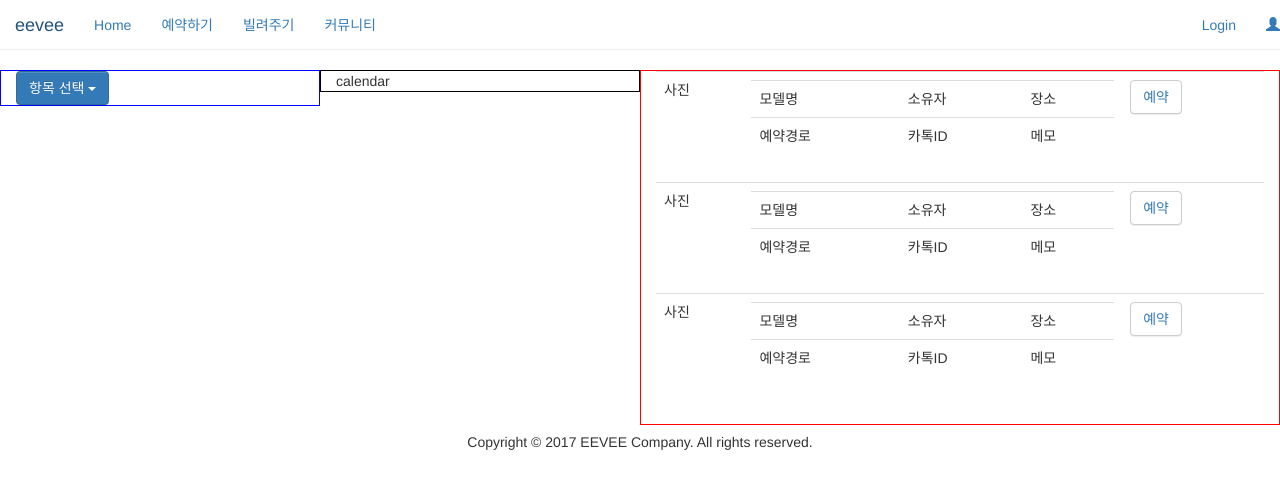
After one commit to YeHoonJang/eevee_project, a Django app: page /reservation in a window 1280 px wide. The commit adds this page. Shown: the top 489 px of the page. Run offline with Django 3.2, Linux system fonts and the light colour scheme; some libraries are stand-ins or nearby versions.

Commit message:
eevee commit

```diff
--- a/eevee/eevee/urls.py
+++ b/eevee/eevee/urls.py
@@ -1,6 +1,5 @@
-from django.conf.urls import url
+from django.conf.urls import include, url
 from django.contrib import admin
-
 from rental_gachon.template import views as ev_views
 
 urlpatterns = [
@@ -12,4 +11,8 @@ urlpatterns = [
     url(r'^logout_process', ev_views.logout_process, name='logout_process'),
     url(r'^user_registration_process', ev_views.user_registration_process, name='user_registration_process'),
     url(r'^status$', ev_views.status, name='status'),
+    url(r'^reservation$', ev_views.reservation, name='reservation'),
+    url(r'^lend$', ev_views.lend, name='lend'),
+    url(r'^accounts/', include('allauth.urls')),
+
 ]
--- a/eevee/rental_gachon/template/views.py
+++ b/eevee/rental_gachon/template/views.py
@@ -1,7 +1,6 @@
 from django.contrib.auth import authenticate
 from django.shortcuts import render
 from django.http import HttpResponse
-
 
 from django.contrib.auth.models import User
 from django.shortcuts import redirect
@@ -13,7 +12,6 @@ def index(request):
     except KeyError as e:
         return render(request, 'index.html')
     return render(request, 'index.html', {"login_id": email})
-
 
 
 def login(request):
@@ -49,11 +47,10 @@ def check_login(request):
                 return render(request, 'index.html', {"login_id": email})
             else:
                 status = "Password가 틀렸습니다"
-                return render(request, 'login_form.html', {"status": status })
+                return render(request, 'login_form.html', {"status": status})
         except User.DoesNotExist:
             status = "존재하지 않는 아이디입니다."
             return render(request, 'login_form.html', {"status": status})
-
 
 
 def user_registration_process(request):
@@ -79,5 +76,11 @@ def user_registration_process(request):
 
 
 def status(request):
-    if request.method == 'GET':
-        print("Hello world!")
+    return render(request, "status.html")
+
+
+def reservation(request):
+    return render(request, "reservation.html")
+
+def lend(request):
+    return render(request, "lend.html")
--- a/eevee/template/header.html
+++ b/eevee/template/header.html
@@ -15,10 +15,10 @@
                 <a class="nav-link" href="#">Home <span class="sr-only">(current)</span></a>
             </li>
             <li class="nav-item">
-                <a class="nav-link" href="#">예약하기</a>
+                <a class="nav-link" href="{% url 'reservation' %}">예약하기</a>
             </li>
             <li class="nav-item">
-                <a class="nav-link" href="#">빌려주기</a>
+                <a class="nav-link" href="{% url 'lend' %}">빌려주기</a>
             </li>
             <li class="nav-item">
                 <a class="nav-link" href="#">커뮤니티</a>
@@ -37,4 +37,3 @@
 
     </nav>
 </div>
-</body>
--- a/eevee/template/index.html
+++ b/eevee/template/index.html
@@ -30,8 +30,8 @@
     <body id="bg" style="background-image: url('{% static "img/d3TjUpj-gradient-wallpaper.jpg"%}')"/>
 
     <div class="container" align="center">
-        <button type="button" class="btn btn-default btn-circle"><a href="#">예약하기</a></button>
-        <button type="button" class="btn btn-default btn-circle"><a href="#">빌려주기</a></button>
+        <button type="button" class="btn btn-default btn-circle"><a href="{% url 'reservation' %}">예약하기</a></button>
+        <button type="button" class="btn btn-default btn-circle"><a href="{% url 'lend' %}">빌려주기</a></button>
         <button type="button" class="btn btn-default btn-circle"><a href="#">커뮤니티</a></button>
     </div>
 
--- /dev/null
+++ b/eevee/template/reservation.html
@@ -0,0 +1,111 @@
+{% extends "base.html" %}
+{% load static %}
+
+{% block title %}
+    Gachon Student Rental Service
+{% endblock %}
+
+{% block content %}
+    <head>
+
+        <meta name="viewport" content="width=device-width, initial-scale=1">
+        <link rel="stylesheet" href="https://maxcdn.bootstrapcdn.com/bootstrap/3.3.7/css/bootstrap.min.css">
+        <script src="https://ajax.googleapis.com/ajax/libs/jquery/3.1.1/jquery.min.js"></script>
+        <script src="https://maxcdn.bootstrapcdn.com/bootstrap/3.3.7/js/bootstrap.min.js"></script>
+
+
+
+        <style type="text/css">
+
+            .dropdown{
+                border:1px solid blue;
+            }
+            .calendar {
+                border: 1px solid black;
+            }
+            .select{
+                border:1px solid red;
+            }
+        </style>
+    </head>
+
+    <body>
+
+    <div class="dropdown col-md-3">
+        <button class="btn btn-primary dropdown-toggle" type="button" data-toggle="dropdown">항목 선택
+            <span class="caret"></span></button>
+        <ul class="dropdown-menu">
+            <li><a href="#">공학용 계산기</a></li>
+            <li><a href="#">고데기</a></li>
+            <li><a href="#">기타</a></li>
+        </ul>
+    </div>
+
+
+    <div class="calendar col-md-3"C>
+
+        <div>calendar</div>
+
+    </div>
+
+    <div class="select col-md-6">
+        <table class="table">
+            <tr>
+                <td>사진</td>
+                <td>
+                    <table class="table">
+                        <tr>
+                            <td>모델명</td>
+                            <td>소유자</td>
+                            <td>장소</td>
+                        <tr>
+                            <td>예약경로</td>
+                            <td>카톡ID</td>
+                            <td>메모</td>
+                        </tr>
+                        </tr>
+                    </table>
+                </td>
+                <td><button type="button" class="btn btn-default btn-circle"><a href="#">예약</a></td>
+            </tr>
+             <tr>
+                <td>사진</td>
+                <td>
+                    <table class="table 1">
+                        <tr>
+                            <td>모델명</td>
+                            <td>소유자</td>
+                            <td>장소</td>
+                        <tr>
+                            <td>예약경로</td>
+                            <td>카톡ID</td>
+                            <td>메모</td>
+                        </tr>
+                        </tr>
+                    </table>
+                </td>
+                <td><button type="button" class="btn btn-default btn-circle"><a href="#">예약</a></td>
+            </tr>
+             <tr>
+                <td>사진</td>
+                <td>
+                    <table class="table 1">
+                        <tr>
+                            <td>모델명</td>
+                            <td>소유자</td>
+                            <td>장소</td>
+                        <tr>
+                            <td>예약경로</td>
+                            <td>카톡ID</td>
+                            <td>메모</td>
+                        </tr>
+                        </tr>
+                    </table>
+                </td>
+                <td><button type="button" class="btn btn-default btn-circle"><a href="#">예약</a></td>
+            </tr>
+        </table>
+    </div>
+    </body>
+
+{% endblock %}
```
Also changed, not shown: eevee/eevee/settings.py (+66 -3 lines), eevee/template/lend.html (added, +78 -0 lines), eevee/template/login_form.html (+13 -0 lines), eevee/template/status.html (added, +83 -0 lines), eevee/db.sqlite3, eevee/static/img/fx-570ES.JPG (added), eevee/template/header.css (deleted).
